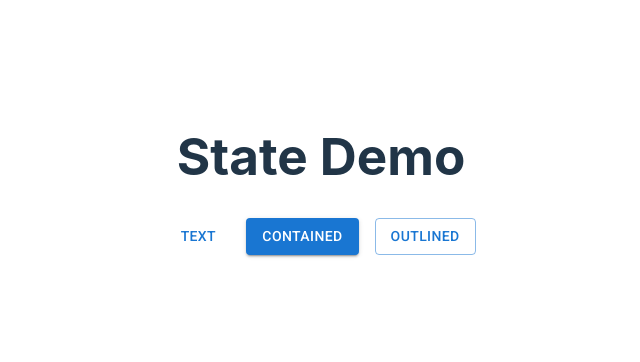
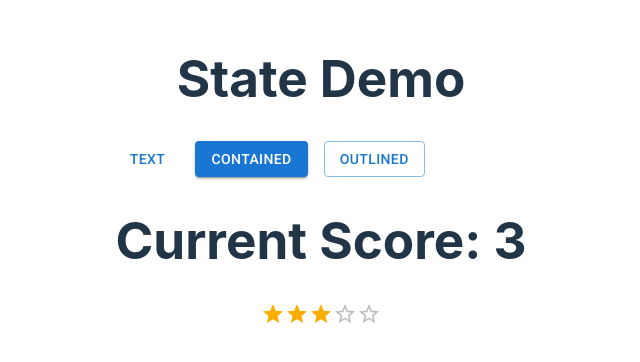
Before and after one commit to chilejay7/Material-UI-To-Do-List, a React (Vite) app: page / in a window 1280 px wide. Shown: the part 226-588 px from the top of the page, without its empty margins (319-959 px from the left). Built offline with nearby package versions, Linux system fonts and the light colour scheme.

Commit message:
rating component created

```diff
--- a/src/App.jsx
+++ b/src/App.jsx
@@ -12,14 +12,17 @@ import Quote from './Quote'
 
 import Button from '@mui/material/Button';
 import Stack from '@mui/material/Stack';
+import Rating from '@mui/material/Rating';
 
 function App() {
 
   const clickHandler = (e) => {
-    if(e.target.tagName === 'BUTTON') {
+    if (e.target.tagName === 'BUTTON') {
       alert('Button clicked!');
     }
   }
+
+  const [score, setScore] = useState(3);
 
   return (
     <>
@@ -34,6 +37,16 @@ function App() {
         <Button variant="outlined">Outlined</Button>
       </Stack>
 
+    <div>
+      <h1>Current Score: {score}</h1>
+      <Rating
+        name="simple-controlled"
+        value={score}
+        onChange={(event, newValue) => {
+          setScore(newValue);
+        }}
+      />
+      </div>
       {/* <ShoppingList />
     <EffectCounter />
     <Quote /> */}
```
